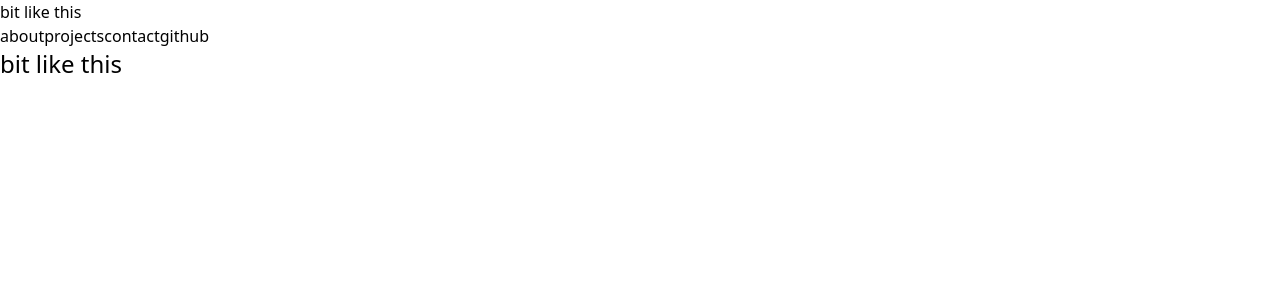
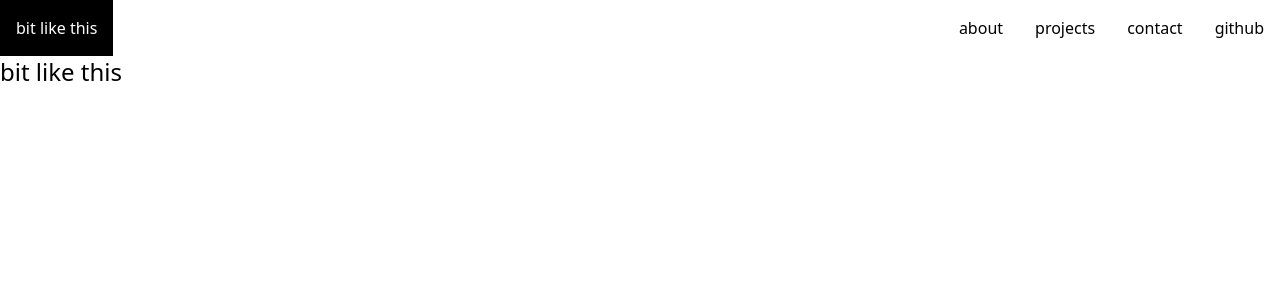
Before and after one commit to bitlikethis/dotcom, a Next.js app: page / in a window 1280 px wide. Shown: the top 300 px of the page. Built offline with nearby package versions, Linux system fonts and the light colour scheme.

Commit message:
chore: Navbar styles

```diff
--- a/components/Header.tsx
+++ /dev/null
@@ -1,29 +0,0 @@
-import Link from "next/link";
-
-const Header = ()=> {
-  return (
-<div>
-      <div>
-        <Link href={"/"}>
-          <a>bit like this</a>
-        </Link>
-      </div>
-      <div>
-        <Link href={"/about"}>
-          <a>about</a>
-        </Link>
-        <Link href={"/projects"}>
-          <a>projects</a>
-        </Link>
-        <Link href={"/contact"}>
-          <a>contact</a>
-        </Link>
-        <Link href={"github"}>
-          <a>github</a>
-        </Link>
-      </div>
-    </div>
-  )
-}
-
-export default Header;
--- /dev/null
+++ b/components/Navbar.tsx
@@ -0,0 +1,36 @@
+import Link from "next/link";
+import { ReactNode } from "react";
+
+const NavItem = ({ href, children }: { href: string; children: ReactNode }) => (
+  <Link href={href}>
+    <a><span className="inline-block px-4 py-4 hover:text-white hover:bg-black">{children}</span></a>
+  </Link>
+);
+
+const Navbar = () => {
+  return (
+    <nav className="flex justify-between">
+      <div>
+        <NavItem href={"/"}>
+          <a>bit like this</a>
+        </NavItem>
+      </div>
+      <div>
+        <NavItem href={"/about"}>
+          <a>about</a>
+        </NavItem>
+        <NavItem href={"/projects"}>
+          <a>projects</a>
+        </NavItem>
+        <NavItem href={"/contact"}>
+          <a>contact</a>
+        </NavItem>
+        <NavItem href={"github"}>
+          <a>github</a>
+        </NavItem>
+      </div>
+    </nav>
+  );
+};
+
+export default Navbar;
--- a/pages/_app.tsx
+++ b/pages/_app.tsx
@@ -1,11 +1,11 @@
 import "styles/globals.css";
 import type { AppProps } from "next/app";
-import Header from "components/Header";
+import Navbar from "components/Navbar";
 
 function MyApp({ Component, pageProps }: AppProps) {
   return (
     <div>
-      <Header />
+      <Navbar />
 
       <Component {...pageProps} />
     </div>
```
